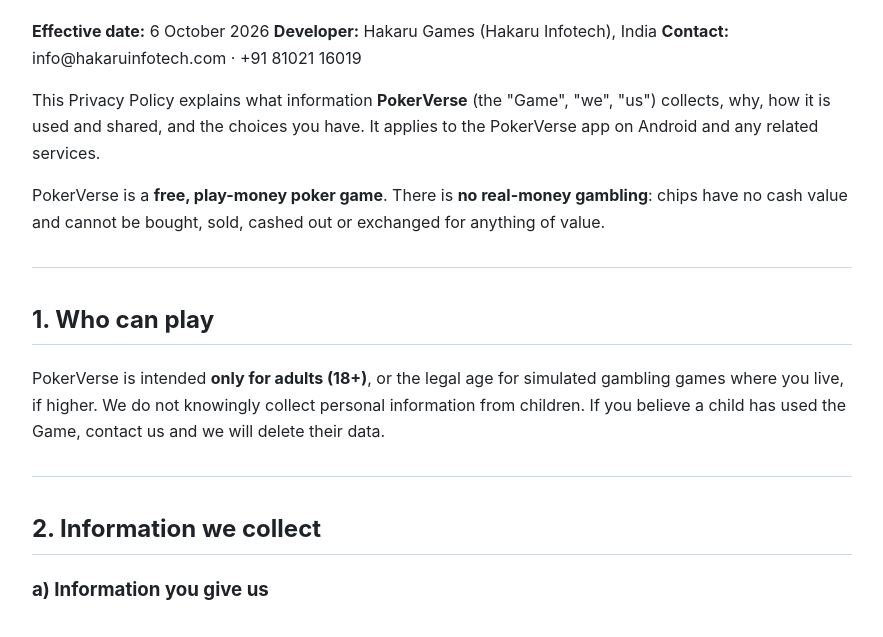
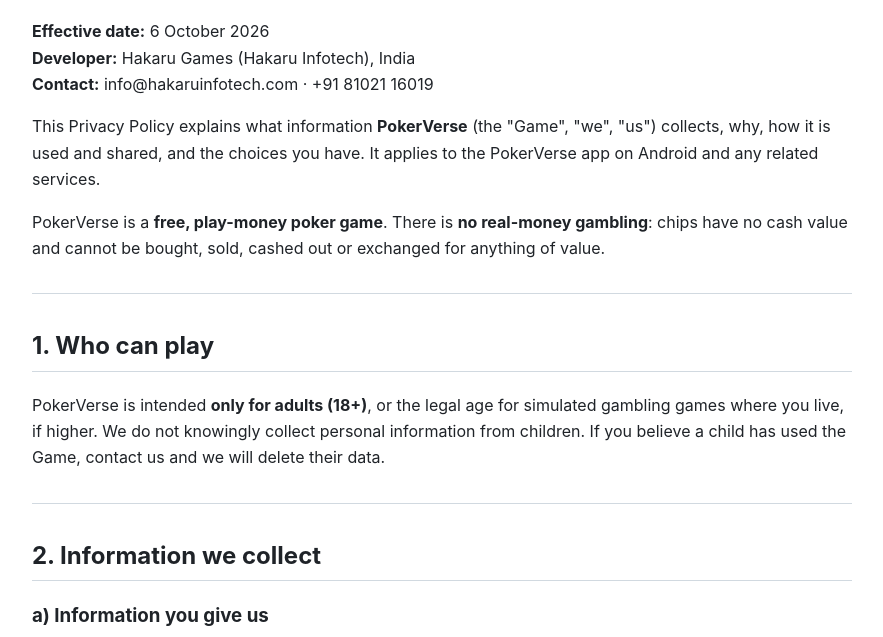
Before and after one commit to rishagent47/pokerverse-privacy, a plain HTML site: page index.html in a window 1280 px wide. Shown: the part 88-725 px from the top of the page, without its empty margins (198-1081 px from the left). Drawn offline with Linux system fonts and the light colour scheme.

Commit message:
Fix header line breaks

```diff
--- a/index.html
+++ b/index.html
@@ -13,8 +13,8 @@
 code{background:var(--th);padding:1px 5px;border-radius:4px}
 </style></head><body><main>
 <h1>PokerVerse — Privacy Policy</h1>
-<p><strong>Effective date:</strong> 6 October 2026
-<strong>Developer:</strong> Hakaru Games (Hakaru Infotech), India
+<p><strong>Effective date:</strong> 6 October 2026<br>
+<strong>Developer:</strong> Hakaru Games (Hakaru Infotech), India<br>
 <strong>Contact:</strong> info@hakaruinfotech.com · +91 81021 16019</p>
 <p>This Privacy Policy explains what information <strong>PokerVerse</strong> (the "Game", "we", "us") collects, why, how it is used and shared, and the choices you have. It applies to the PokerVerse app on Android and any related services.</p>
 <p>PokerVerse is a <strong>free, play-money poker game</strong>. There is <strong>no real-money gambling</strong>: chips have no cash value and cannot be bought, sold, cashed out or exchanged for anything of value.</p>
```
